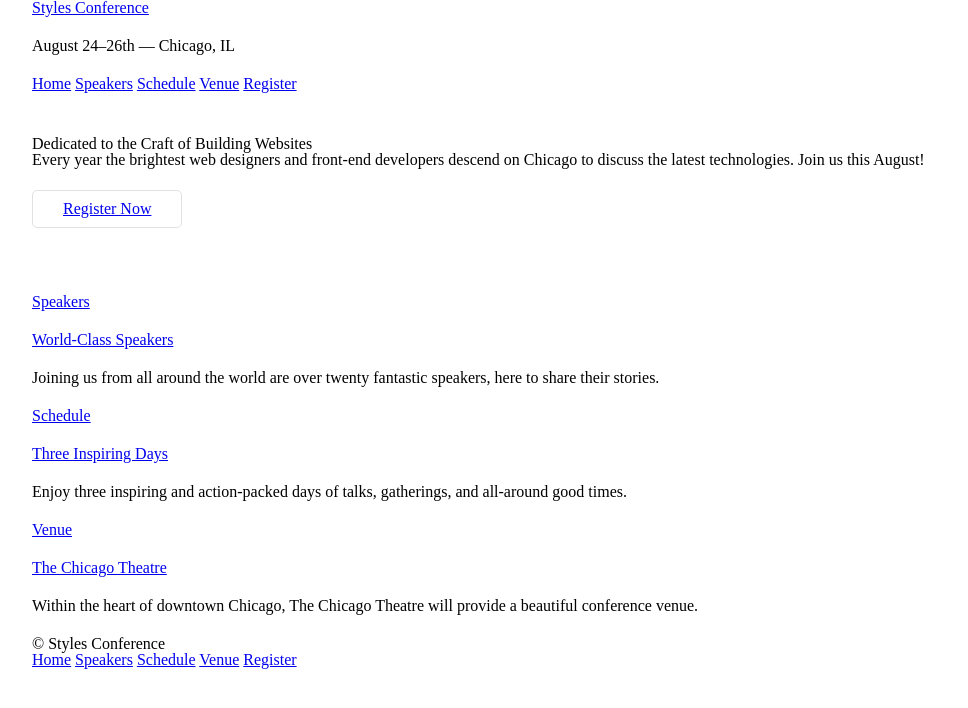
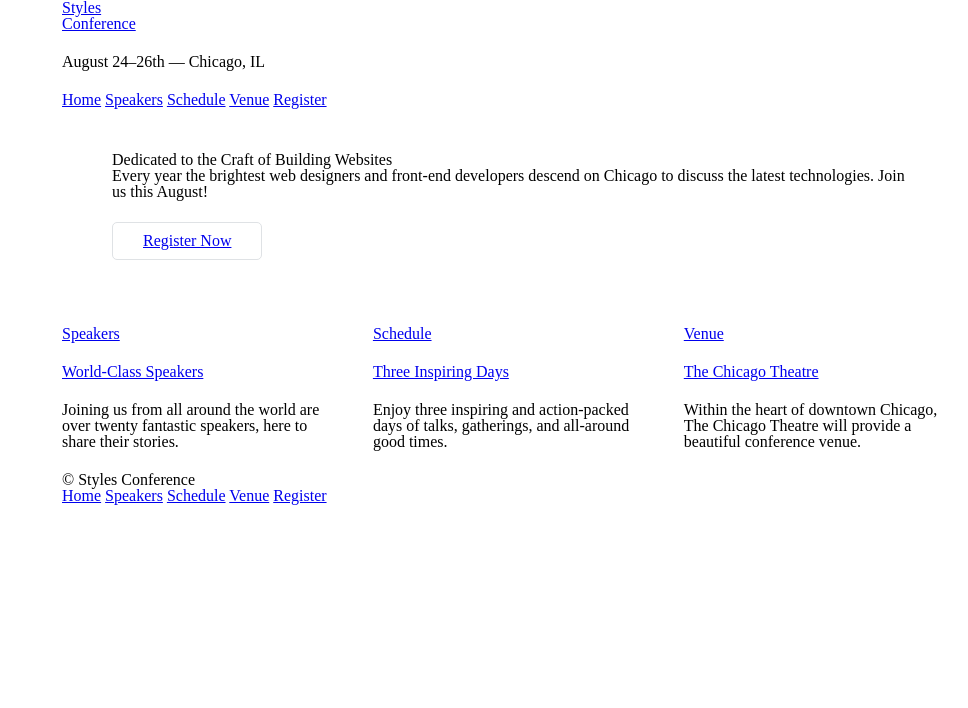
Before and after one commit to ScottyVG/06htmlcss, a plain HTML site: page index.html in a window 1280 px wide. Shown: the whole page, without its empty margins (128-1096 px from the left). Drawn offline with Linux system fonts and the light colour scheme.

Commit message:
completed lesson 5

```diff
--- a/assets/stylesheets/main.css
+++ b/assets/stylesheets/main.css
@@ -52,21 +52,58 @@
   Grid
   ========================================
 */
-
-:before,
-:after {
+*,
+*:before,
+*:after {
 	-webkit-box-sizing: border-box;
-		-moz-box-sizing: border-box;
-			box-sizing: border-box;
+	-moz-box-sizing: border-box;
+	box-sizing: border-box;
 }
 
+.container,
+.grid {
+	margin: 0 auto;
+	width: 960px;
+}
 .container {
-	margin: 0 auto;
 	padding-left: 30px;
 	padding-right: 30px;
-	width: 960px;
 }
+.grid,
+.col-1-3,
+.col-2-3 {
+	padding-left: 15px;
+	padding-right: 15px;
+}
+.col-1-3,
+.col-2-3 {
+	display: inline-block;
+	vertical-align: top;
+}
+.col-1-3 {
+	width: 33%;
+}
+.col-2-3 {
+	width: 66.66%;
+}
+/*
+  ========================================
+  Clearfix
+  ========================================
+*/
 
+.group:before,
+.group:after {
+  content: "";
+  display: table;
+}
+.group:after {
+  clear: both;
+}
+.group {
+  clear: both;
+  *zoom: 1;
+}
 /*
   ========================================
   Typography
--- a/index.html
+++ b/index.html
@@ -1,6 +1,6 @@
 <!DOCTYPE html>
 
-<html>
+<html lang="en">
   <head>
     <meta charset="utf-8">
     <title>Styles Conference</title>
@@ -8,11 +8,13 @@
   </head>
 
   <body>
-    <header class="container">
+    <header class="container group">
       <section>
-        <h1><a href="index.html">Styles Conference</a></h1>
+        <h1 class="logo"><a href="index.html">Styles <br> Conference</a></h1>
       </section>
+
       <h3>August 24&ndash;26th &mdash; Chicago, IL</h3>
+
       <nav>
         <a href="index.html">Home</a>
         <a href="speakers.html">Speakers</a>
@@ -20,15 +22,28 @@
         <a href="venue.html">Venue</a>
         <a href="register.html">Register</a>
       </nav>
+
     </header>
 
+    <!-- Hero -->
+
     <section class="hero container">
+
       <h2>Dedicated to the Craft of Building Websites</h2>
+
       <p>Every year the brightest web designers and front-end developers descend on Chicago to discuss the latest technologies. Join us this August!</p>
-      <a href="register.html" class="btn btn-alt">Register Now</a>
+
+      <a class="btn btn-alt" href="register.html">Register Now</a>
+
     </section>
 
-        <section class="container">
+    <!-- Teasers -->
+
+      <section class="grid">
+
+        <!-- Speakers -->
+
+        <section class="col-1-3">
           <a href="speakers.html">
             <h5>Speakers</h5>
             <h3>World-Class Speakers</h3>
@@ -36,7 +51,9 @@
           <p>Joining us from all around the world are over twenty fantastic speakers, here to share their stories.</p>
         </section>
 
-        <section class="container">
+        <!--Schedule-->
+
+        <section class="col-1-3">
           <a href="schedule.html">
             <h5>Schedule</h5>
             <h3>Three Inspiring Days</h3>
@@ -44,8 +61,10 @@
           <p>Enjoy three inspiring and action-packed days of talks, gatherings, and all-around good times.</p>
         </section>
 
-        <section class="container">
-          <a href="schedule.html">
+        <!--Venue-->
+
+        <section class="col-1-3">
+          <a href="venue.html">
             <h5>Venue</h5>
             <h3>The Chicago Theatre</h3>
           </a>
@@ -54,7 +73,7 @@
 
       </section>
 
-    </section>
+    <!-- Footer -->
 
     <footer class="container">
       <small>&copy; Styles Conference</small>
```
Also changed, not shown: register.html (+1 -1 lines), schedule.html (+1 -1 lines), speakers.html (+1 -1 lines), venue.html (+1 -1 lines).
